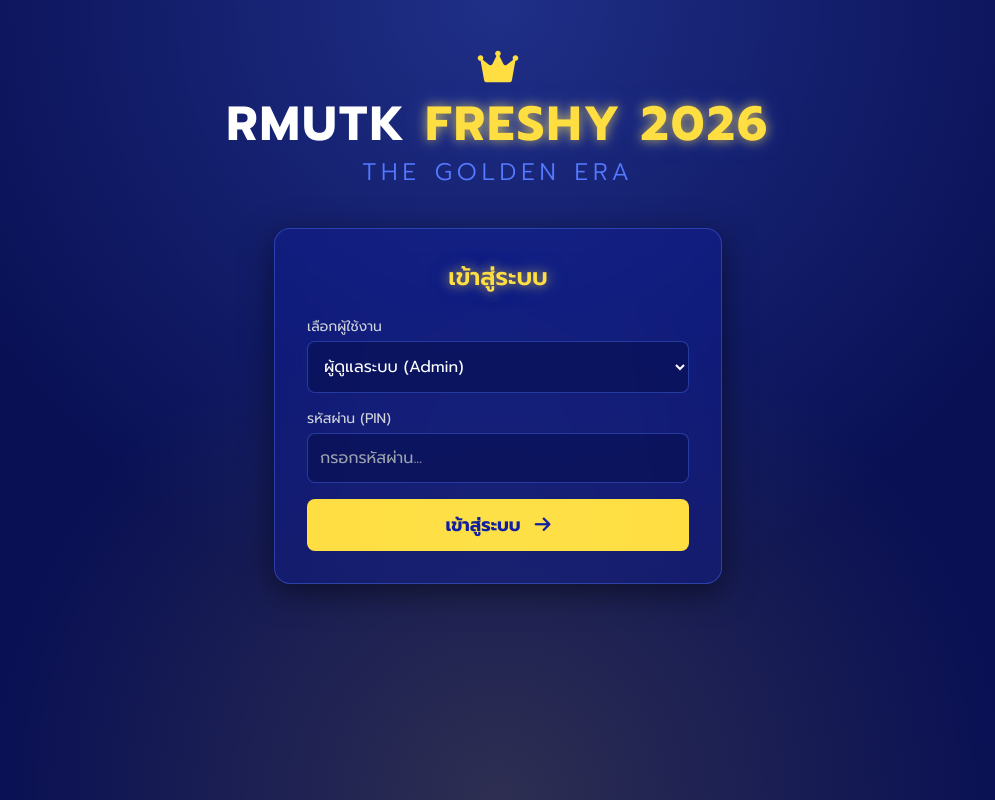
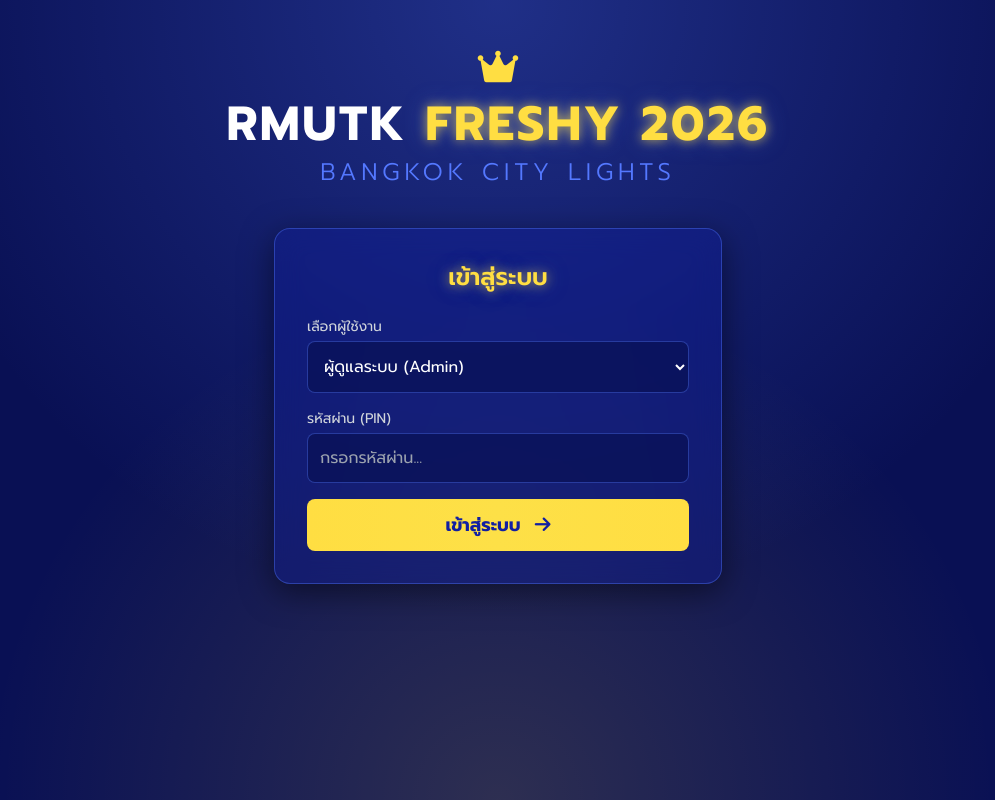
Before and after one commit to RomeoJS/freshy2026-system, a website: page public/index.html in a window 1280 px wide. Shown: the whole page, without its empty margins (142-1137 px from the left). Drawn offline with nearby package versions, Linux system fonts and the light colour scheme.

Commit message:
Fix Word frontend

```diff
--- a/public/index.html
+++ b/public/index.html
@@ -53,7 +53,7 @@
         <h1 class="text-4xl md:text-5xl font-bold text-white mb-2 tracking-wider">
             RMUTK <span class="text-[#FFDE42] gold-glow">FRESHY 2026</span>
         </h1>
-        <h2 class="text-xl md:text-2xl text-[#5478FF] tracking-[0.2em] uppercase font-light">The Golden Era</h2>
+        <h2 class="text-xl md:text-2xl text-[#5478FF] tracking-[0.2em] uppercase font-light">BANGKOK CITY LIGHTS</h2>
         <div id="user-info" class="mt-4 text-sm text-gray-300 hidden">
             กำลังใช้งาน: <span id="current-role-display" class="font-bold text-[#FFDE42]"></span>
             <button onclick="logout()" class="ml-4 text-gray-300 hover:text-[#FFDE42] underline transition"><i class="fas fa-sign-out-alt"></i> ออกจากระบบ</button>
```
